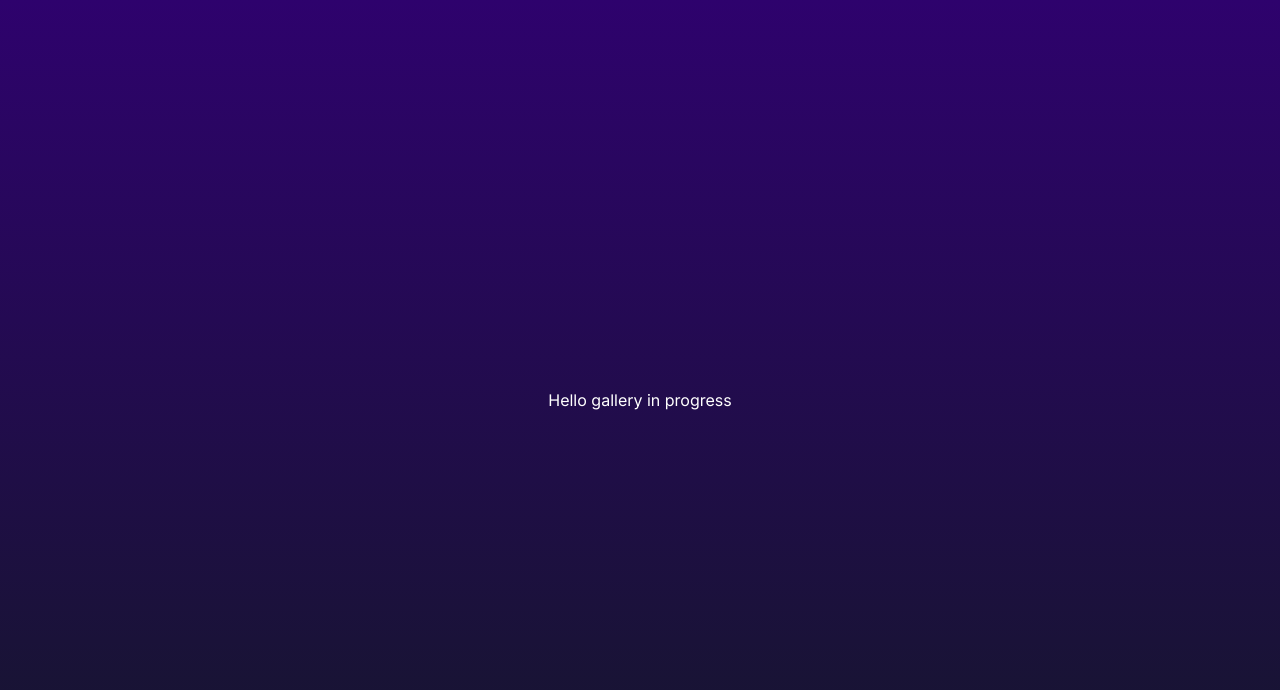
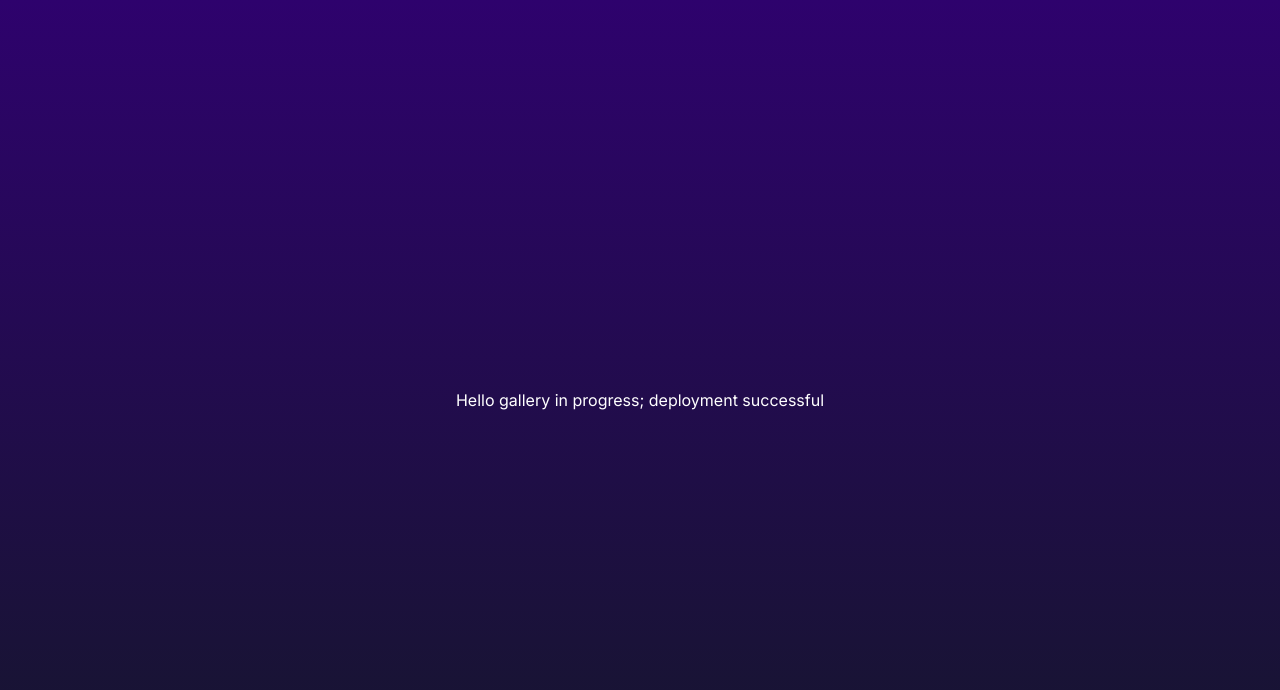
Before and after one commit to maipato10/t3gallery, a Next.js app: page / in a window 1280 px wide. Shown: the top 690 px of the page. Built offline with nearby package versions, Linux system fonts and the light colour scheme.

Commit message:
show deployment progress

```diff
--- a/src/app/page.tsx
+++ b/src/app/page.tsx
@@ -3,7 +3,7 @@ import Link from "next/link";
 export default function HomePage() {
   return (
     <main className="flex min-h-screen flex-col items-center justify-center bg-gradient-to-b from-[#2e026d] to-[#15162c] text-white">
-      Hello gallery in progress
+      Hello gallery in progress; deployment successful
     </main>
   );
 }
```
